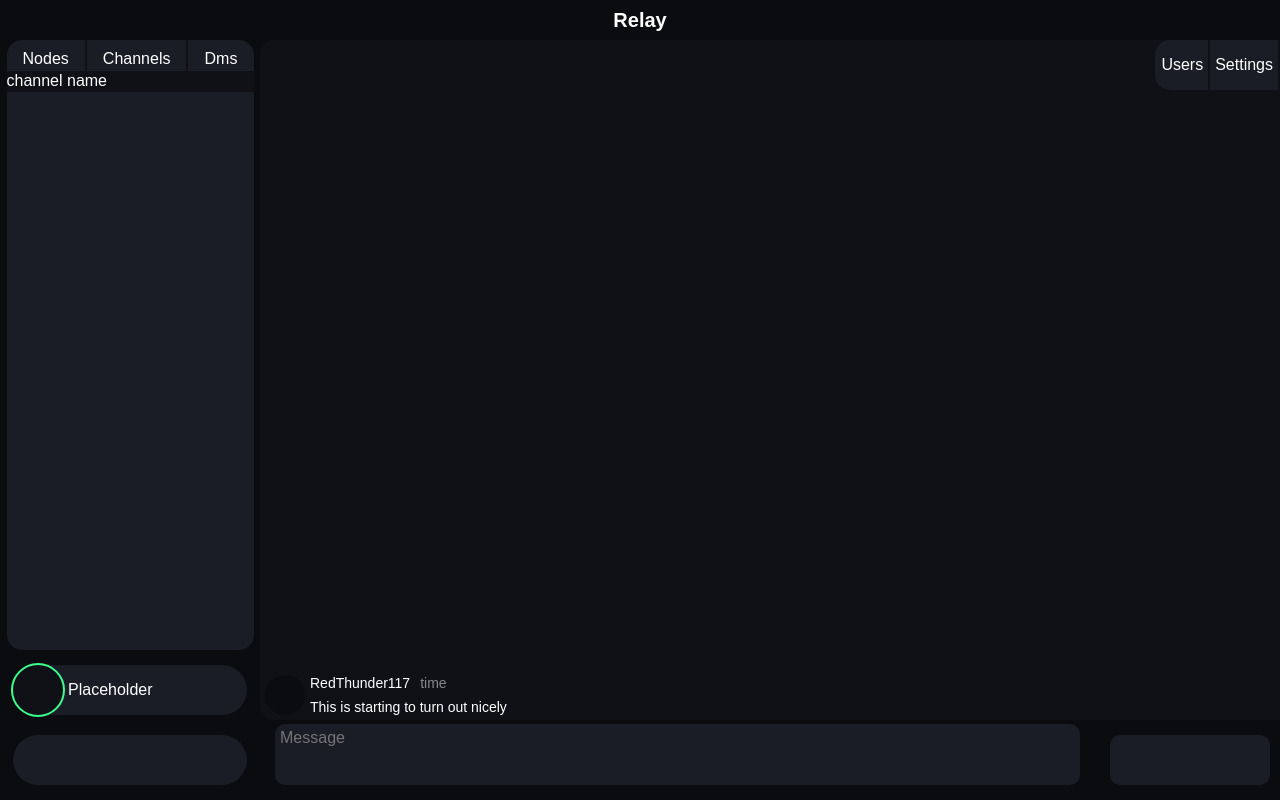
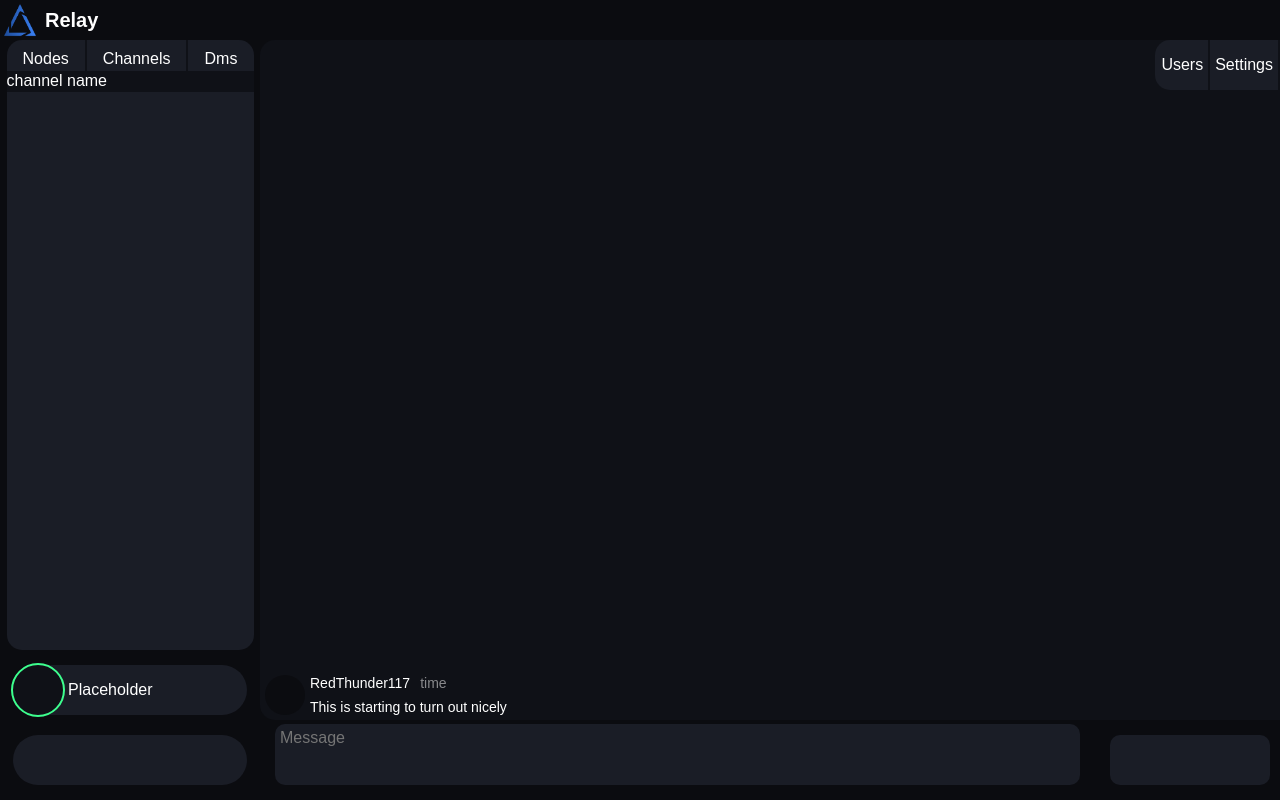
Before and after one commit to RedThunder1/Relay, an Angular app: page / in a window 1280 px wide. Built offline with nearby package versions, Linux system fonts and the light colour scheme.

Commit message:
Added simple Logo

```diff
--- a/package.json
+++ b/package.json
@@ -8,6 +8,12 @@
     "watch": "ng build --watch --configuration development",
     "test": "ng test"
   },
+  "assets": [
+    {
+      "glob": "**/*",
+      "input": "public"
+    }
+  ],
   "prettier": {
     "printWidth": 100,
     "singleQuote": true,
--- a/src/app/app.css
+++ b/src/app/app.css
@@ -2,10 +2,15 @@
   height: 40px;
   width: 100vw;
   margin: 0;
-  text-align: center;
   line-height: 40px;
   font-size: 20px;
   font-weight: bold;
+  display: flex;
+  flex-direction: row;
+}
+
+.main_header > img {
+  padding-right: 5px;
 }
 
 .main {
--- a/src/app/app.html
+++ b/src/app/app.html
@@ -1,4 +1,5 @@
 <div class="main_header">
+  <img ngSrc="RelayLogo.png" alt="Logo" height="40" width="40">
   Relay
 </div>
 
--- a/src/app/app.ts
+++ b/src/app/app.ts
@@ -1,9 +1,10 @@
 import {Component, OnInit, signal} from '@angular/core';
 import {RouterOutlet} from '@angular/router';
+import {NgOptimizedImage} from '@angular/common';
 
 @Component({
   selector: 'app-root',
-  imports: [RouterOutlet],
+  imports: [RouterOutlet, NgOptimizedImage],
   templateUrl: './app.html',
   styleUrl: './app.css'
 })
```
Also changed, not shown: public/RelayLogo.png (added).
